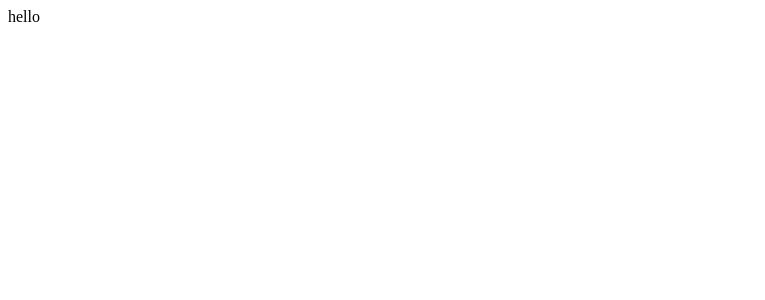
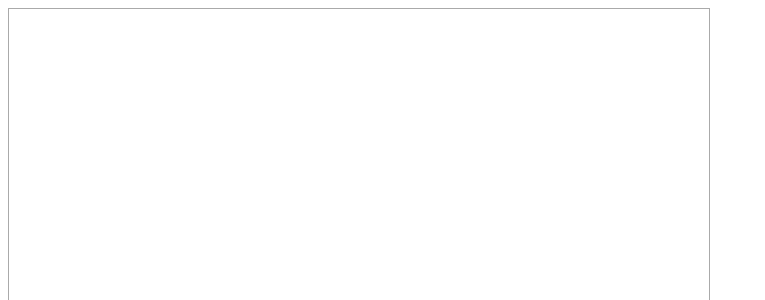
Before and after one commit to odiak/draw, a React app: page / in a window 1280 px wide. Shown: the top 300 px of the page, without its empty margins (0-765 px from the left). Built offline with nearby package versions, Linux system fonts and the light colour scheme.

Commit message:
Roughly implement drawing

```diff
--- a/package.json
+++ b/package.json
@@ -20,6 +20,8 @@
     "webpack-dev-server": "^3.7.2"
   },
   "dependencies": {
+    "@emotion/core": "^10.0.14",
+    "@emotion/styled": "^10.0.14",
     "@types/react": "^16.8.23",
     "@types/react-dom": "^16.8.4",
     "react": "^16.8.6",
--- /dev/null
+++ b/src/App.tsx
@@ -0,0 +1,92 @@
+import React, { useRef, useLayoutEffect, useState, useCallback } from 'react'
+import styled from '@emotion/styled'
+
+const Board = styled.svg`
+  width: 700px;
+  height: 500px;
+  border: 1px solid #aaa;
+`
+
+type Point = {
+  x: number
+  y: number
+}
+
+type Path = {
+  color: string
+  width: number
+  points: readonly Point[]
+}
+
+export function App() {
+  const [paths, setPaths] = useState<readonly Path[]>([])
+  const [drawingPath, setDrawingPath] = useState<Path | null>(null)
+
+  const color = '#000'
+  const lineWidth = 3
+  const boardRef = useRef<SVGSVGElement>(null)
+  const memo = useRef({ isMouseDown: false, points: [] as Point[], paths })
+  memo.current.paths = paths
+
+  useLayoutEffect(() => {
+    const onMouseUp = (e: MouseEvent) => {
+      console.log('up!')
+      memo.current.isMouseDown = false
+      setPaths(
+        memo.current.paths.concat([{ color, width: lineWidth, points: memo.current.points }])
+      )
+      memo.current.points = []
+    }
+    document.addEventListener('mouseup', onMouseUp)
+
+    return () => {
+      document.removeEventListener('mouseup', onMouseUp)
+    }
+  }, [])
+
+  return (
+    <Board
+      ref={boardRef}
+      onMouseDown={useCallback((e: React.MouseEvent<SVGSVGElement, MouseEvent>) => {
+        memo.current.isMouseDown = true
+      }, [])}
+      onMouseMove={useCallback((e: React.MouseEvent<SVGSVGElement, MouseEvent>) => {
+        if (memo.current.isMouseDown) {
+          const {
+            nativeEvent: { offsetX: x, offsetY: y }
+          } = e
+          const { points } = memo.current
+          const lastPoint = points.length > 0 ? points[points.length - 1] : null
+          if (lastPoint == null || lastPoint.x !== x || lastPoint.y !== y) {
+            memo.current.points.push({ x, y })
+            setDrawingPath({ color, width: lineWidth, points: memo.current.points })
+          }
+        }
+      }, [])}
+    >
+      {paths.map((p, i) => (
+        <PathComponent key={i} path={p} />
+      ))}
+      {drawingPath && <PathComponent path={drawingPath} />}
+    </Board>
+  )
+}
+
+function PathComponent({ path }: { path: Path }) {
+  return (
+    <path
+      d={path.points
+        .map(({ x, y }, i) => {
+          if (i === 0) {
+            return `M ${x},${y}`
+          } else {
+            return `L ${x},${y}`
+          }
+        })
+        .join(' ')}
+      fill="none"
+      stroke={path.color}
+      strokeWidth={path.width}
+    />
+  )
+}
--- a/src/index.tsx
+++ b/src/index.tsx
@@ -1,4 +1,5 @@
 import React from 'react'
 import { render } from 'react-dom'
+import { App } from './App'
 
-render(<div>hello</div>, document.getElementById('app'))
+render(<App />, document.getElementById('app'))
```
Also changed, not shown: 1 other file (tests, documents, lock files or other folders).
